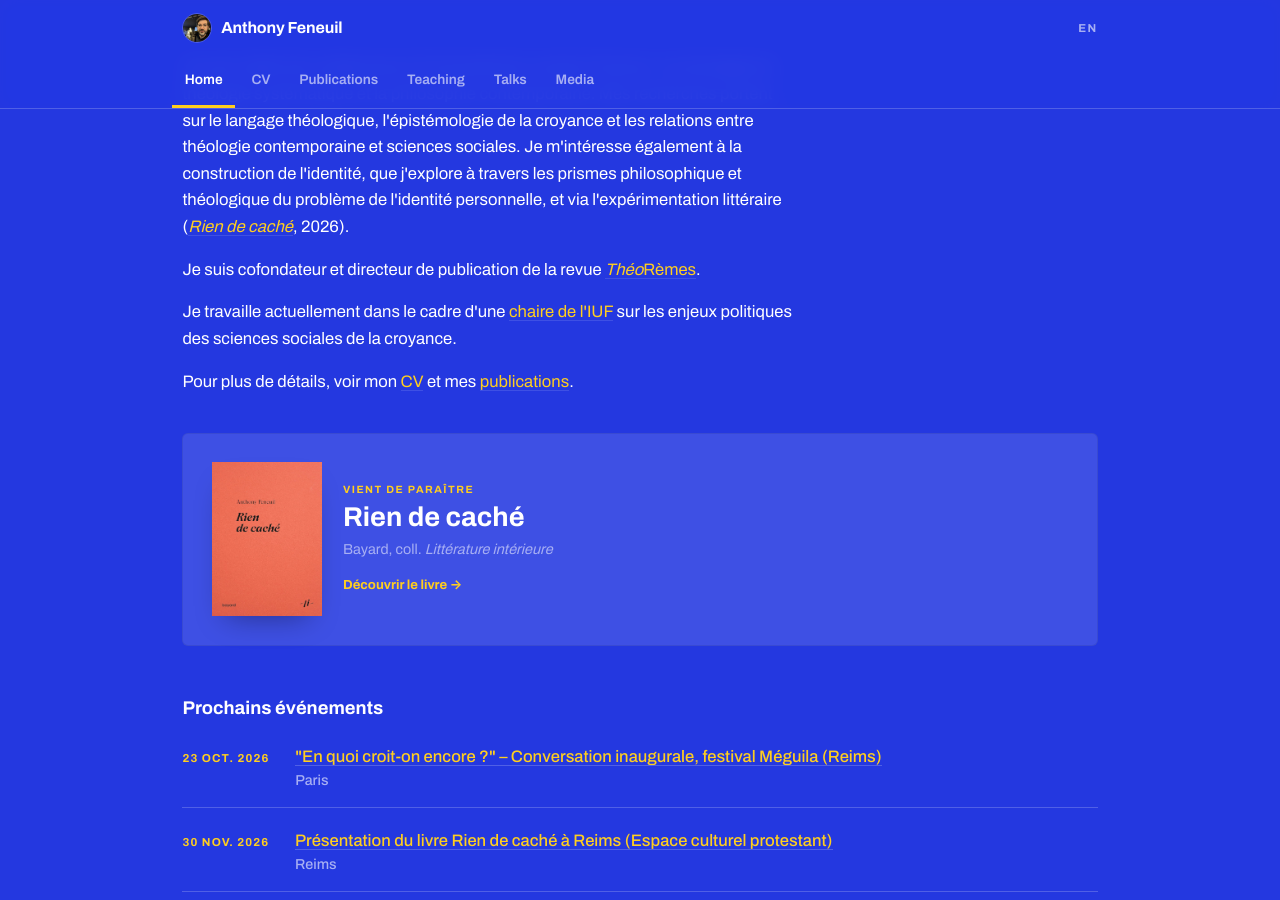
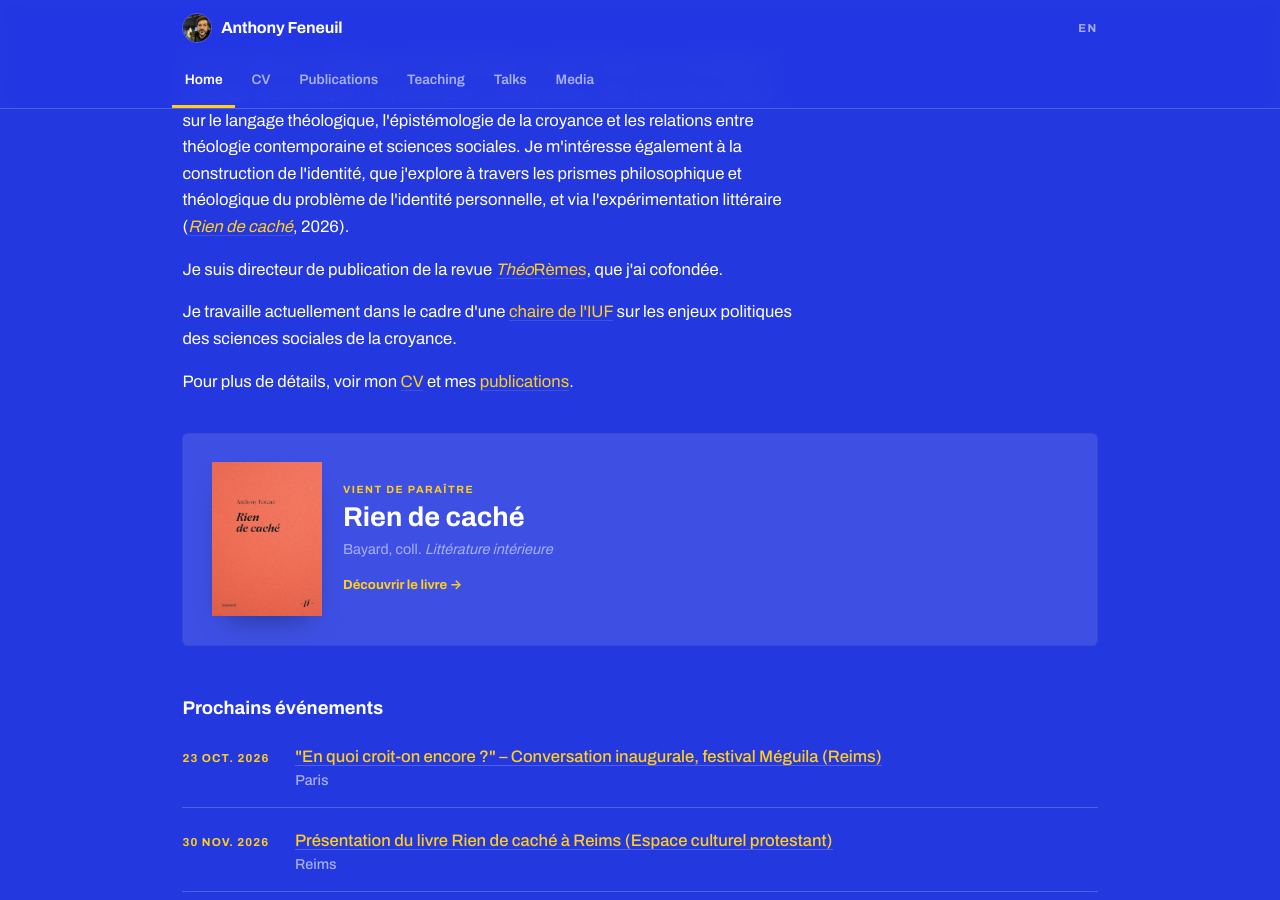
Before and after one commit to anfnl/anfnl.github.io, a Jekyll site: the page built from fr/index.md, in a window 1280 px wide and 900 px high, scrolled down 443 px. Built offline with Jekyll 4.4.1, drawn with Linux system fonts in a browser that asks for light colours; some web fonts are replaced.

Commit message:
Update index.md

```diff
--- a/fr/index.md
+++ b/fr/index.md
@@ -30,7 +30,7 @@ lang: fr
 
 <div class="prose">
 <p>Je suis maître de conférences à l'Université de Lorraine (France), où j'enseigne la théologie systématique et la philosophie contemporaine. Mes recherches portent sur le langage théologique, l'épistémologie de la croyance et les relations entre théologie contemporaine et sciences sociales. Je m'intéresse également à la construction de l'identité, que j'explore à travers les prismes philosophique et théologique du problème de l'identité personnelle, et via l'expérimentation littéraire (<a href="/rien-de-cache/"><em>Rien de caché</em></a>, 2026).</p>
-<p>Je suis cofondateur et directeur de publication de la revue <a href="https://journals.openedition.org/theoremes/"><em>Théo</em>Rèmes</a>.</p>
+<p>Je suis directeur de publication de la revue <a href="https://journals.openedition.org/theoremes/"><em>Théo</em>Rèmes</a>, que j'ai cofondée.</p>
 <p>Je travaille actuellement dans le cadre d'une <a href="https://www.iufrance.fr/les-membres-de-liuf/membre/2850-anthony-feneuil.html">chaire de l'IUF</a> sur les enjeux politiques des sciences sociales de la croyance.</p>
 <p>Pour plus de détails, voir mon <a href="/cv/">CV</a> et mes <a href="/publications/">publications</a>.</p>
 </div>
```
